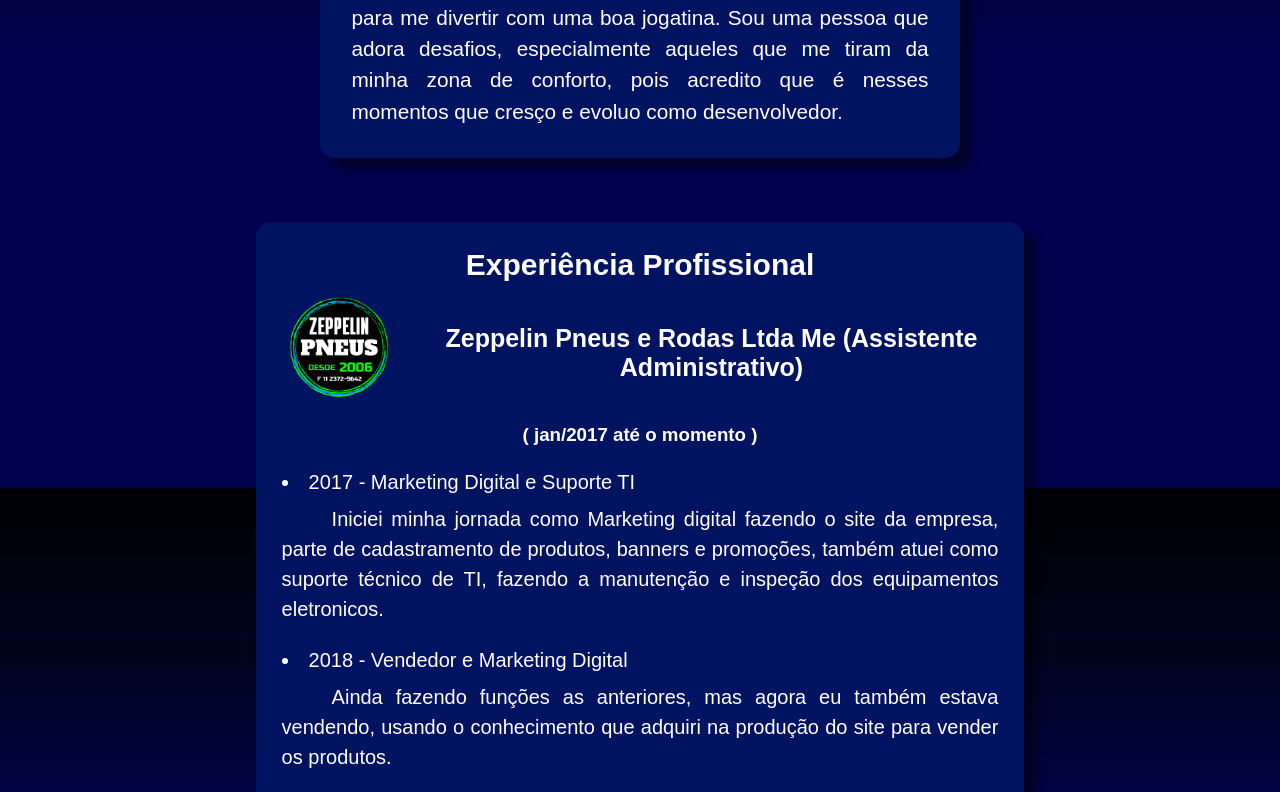
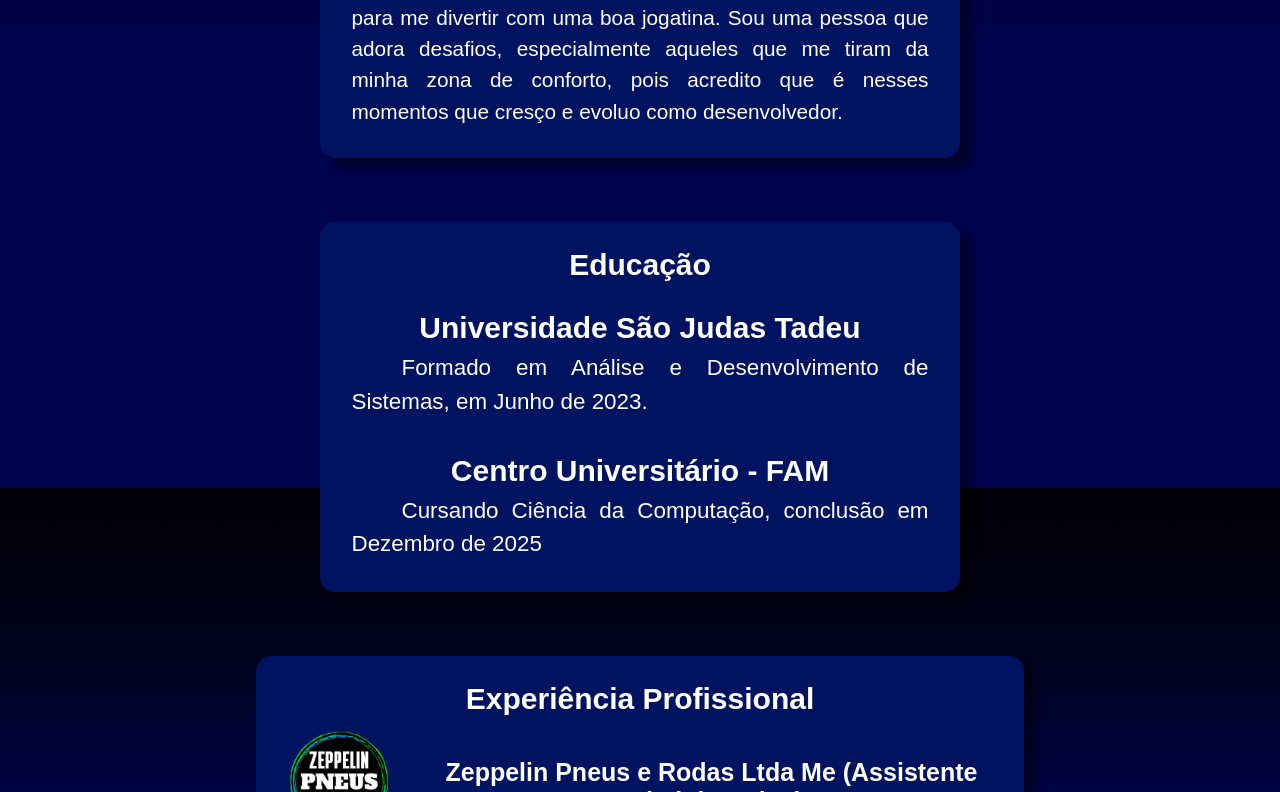
Before and after one commit to LeonardoRuizB/2023_Portifolio_Leonardo_Bottura_ADS, a React (Vite) app: page / in a window 1280 px wide. Shown: the part 1112-1904 px from the top of the page. Built offline with nearby package versions, Linux system fonts and the light colour scheme.

Commit message:
feat: Create card Education

```diff
--- a/src/App.jsx
+++ b/src/App.jsx
@@ -5,6 +5,7 @@ import Footer from './Components/Footer/Footer';
 import Aboutme from './Components/About Me/About-me';
 import WorkExperience from './Components/Work Experience/Work-experience';
 import SectionCards from './Components/ProjectsGit/SectionCards';
+import Education from './Components/Education/education';
 
 function App() {
 
@@ -12,6 +13,7 @@ function App() {
     <>
       <ContainerTop />
       <Aboutme />
+      <Education />
       <WorkExperience />
       <Carousel />
       <SectionCards />
--- /dev/null
+++ b/src/Components/Education/education.jsx
@@ -0,0 +1,63 @@
+import React from "react";
+import styled from "styled-components";
+
+const DivEducation = styled.div`
+    margin-top: 5%;
+    height: 30%;
+    width: 50%;
+    border-radius: 15px;
+    padding: 2%;
+    background-color: #001361;
+    color: white;
+    box-shadow: 10px 10px 10px rgba(0, 0, 0, 0.5);
+
+    h1 {
+        text-align: center;
+        font-size: 30px;
+    }
+
+    h2 {
+        margin-top: 5%;
+        font-size: 30px;
+        text-align: center;
+    }
+
+    p {
+        padding: 1%;
+        font-size: 140%;
+        text-align: justify;
+        line-height: 1.5;
+        text-indent: 50px;
+    }
+
+    @media (max-width: 480px) {
+        height: 90%;
+        width: 90%;
+        margin-top: 50px;
+
+        h1 {
+            margin-top: 20px;
+        }
+    }
+`;
+
+const CenteredDiv = styled.div`
+    display: flex;
+    justify-content: center;
+    align-items: center;
+`;
+
+export default function Education() {
+    return (
+        <CenteredDiv>
+            <DivEducation>
+                <h1>Educação</h1>
+                <h2>Universidade São Judas Tadeu</h2>
+                <p>Formado em Análise e Desenvolvimento de Sistemas, em Junho de 2023.</p>
+
+                <h2>Centro Universitário - FAM</h2>
+                <p>Cursando Ciência da Computação, conclusão em Dezembro de 2025</p>
+            </DivEducation>
+        </CenteredDiv>
+    );
+}
```
